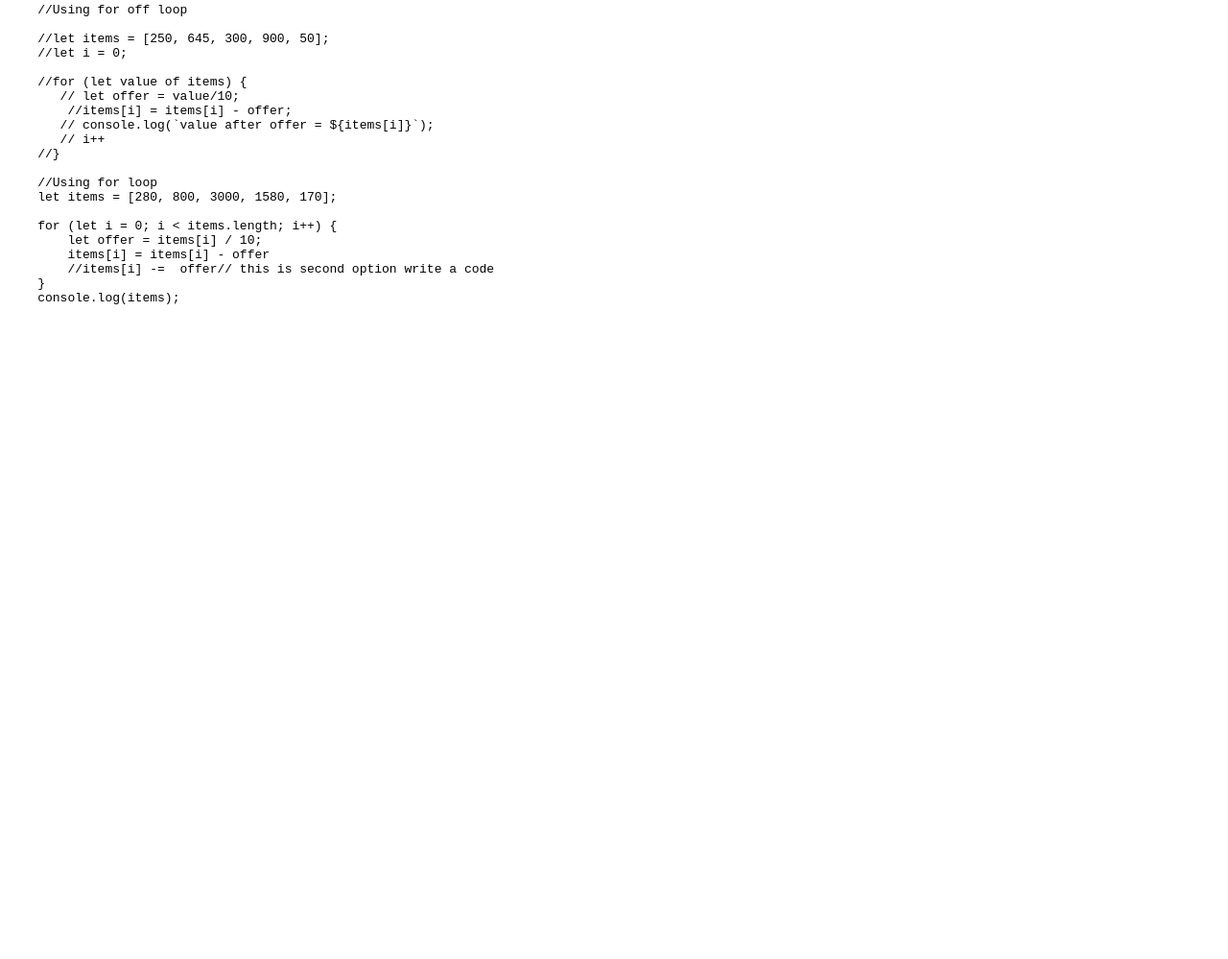
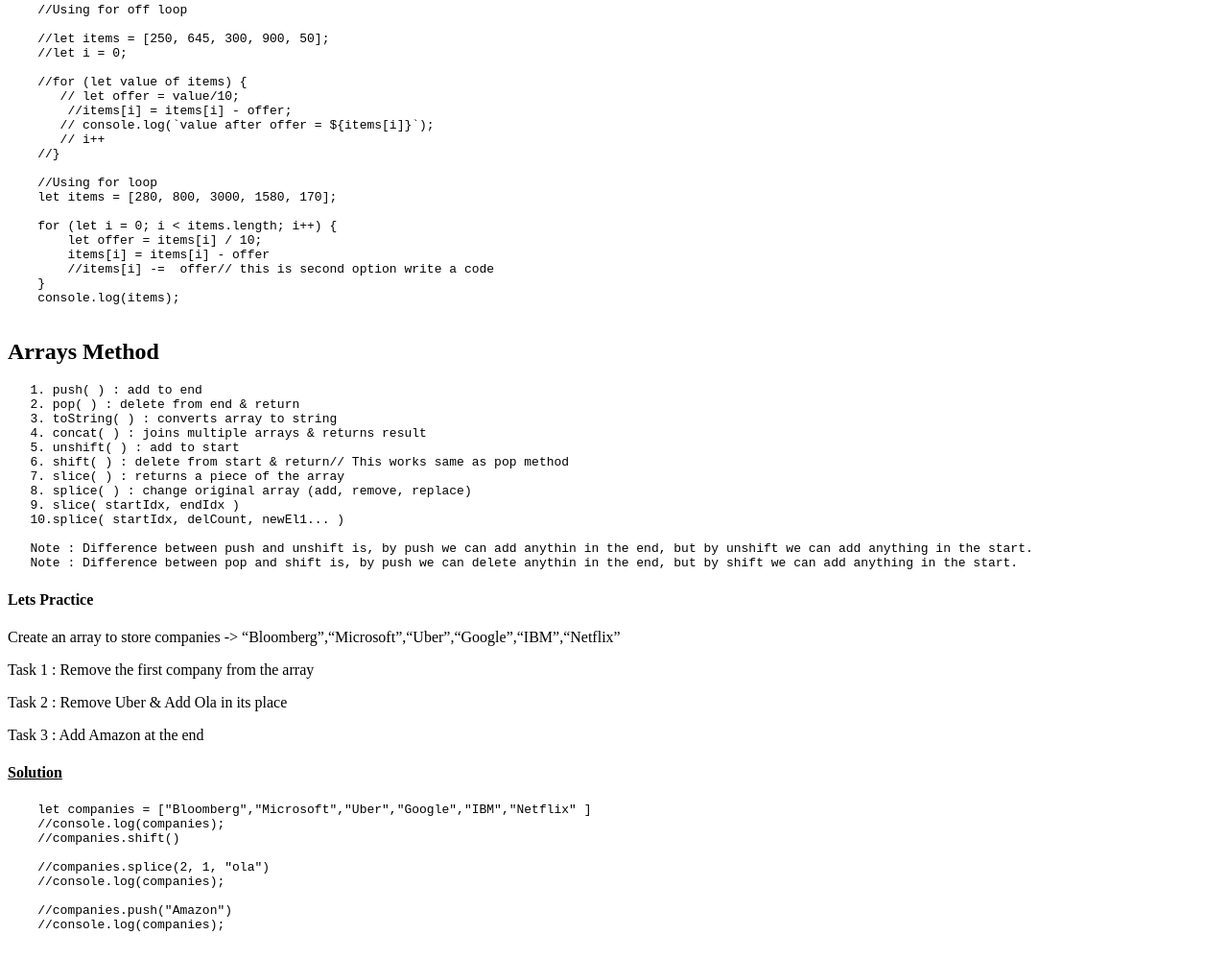
Before and after one commit to KowsarCodeCraft/Arrays-JS, a plain HTML site: page index.html in a window 1280 px wide. Shown: the part 1665-2664 px from the top of the page at 96% size. Before the commit the page ends 2011 px from the top, so only its background shows below. Drawn offline with Linux system fonts and the light colour scheme.

Commit message:
Few new line added

```diff
--- a/index.html
+++ b/index.html
@@ -118,7 +118,42 @@ console.log("avg marks of the class = ", avg);
 
 </pre>
 
+<h2>Arrays Method</h2>
 
+<pre>
+   1. push( ) : add to end
+   2. pop( ) : delete from end & return
+   3. toString( ) : converts array to string
+   4. concat( ) : joins multiple arrays & returns result
+   5. unshift( ) : add to start
+   6. shift( ) : delete from start & return// This works same as pop method
+   7. slice( ) : returns a piece of the array
+   8. splice( ) : change original array (add, remove, replace)
+   9. slice( startIdx, endIdx )
+   10.splice( startIdx, delCount, newEl1... )
+
+   Note : Difference between push and unshift is, by push we can add anythin in the end, but by unshift we can add anything in the start.
+   Note : Difference between pop and shift is, by push we can delete anythin in the end, but by shift we can add anything in the start.
+</pre>
+<h4>Lets Practice</h4>
+<p>Create an array to store companies -> “Bloomberg”,“Microsoft”,“Uber”,“Google”,“IBM”,“Netflix”</p>
+<p> Task 1 : Remove the first company from the array</p>
+<p> Task 2 : Remove Uber & Add Ola in its place</p>
+<p> Task 3 : Add Amazon at the end</p>
+
+<h4><u>Solution</u></h4>
+<pre>
+    let companies = ["Bloomberg","Microsoft","Uber","Google","IBM","Netflix" ]
+    //console.log(companies);
+    //companies.shift()
+
+    //companies.splice(2, 1, "ola")
+    //console.log(companies);
+
+    //companies.push("Amazon")
+    //console.log(companies);
+
+</pre>
 
 
 
--- a/index.js
+++ b/index.js
@@ -63,11 +63,23 @@
 //}
 
 //Using for loop
-let items = [280, 800, 3000, 1580, 170];
+//let items = [280, 800, 3000, 1580, 170];
 
-for (let i = 0; i < items.length; i++) {
-    let offer = items[i] / 10;
-    items[i] = items[i] - offer
+//for (let i = 0; i < items.length; i++) {
+    //let offer = items[i] / 10;
+    //items[i] = items[i] - offer
     //items[i] -=  offer// this is second option write a code
-}
-console.log(items);
+//}
+//console.log(items);
+
+// Using diffrent array method
+
+let companies = ["Bloomberg","Microsoft","Uber","Google","IBM","Netflix" ]
+//console.log(companies);
+//companies.shift()
+
+//companies.splice(2, 1, "ola")
+//console.log(companies);
+
+//companies.push("Amazon")
+//console.log(companies);
```
